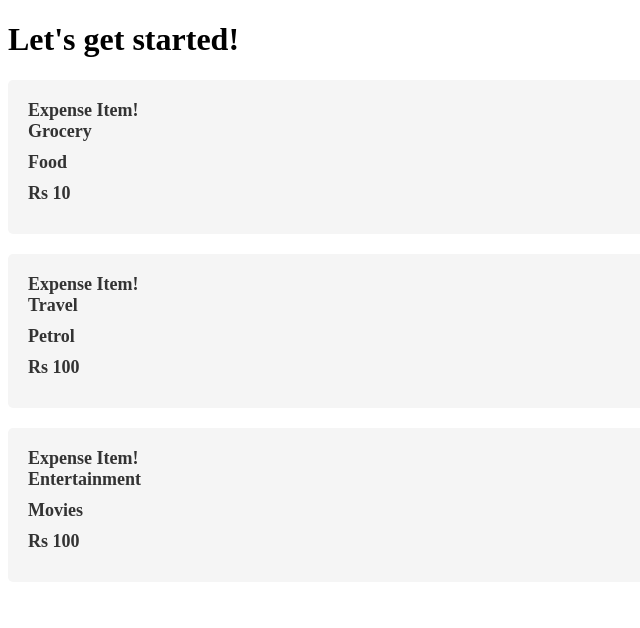
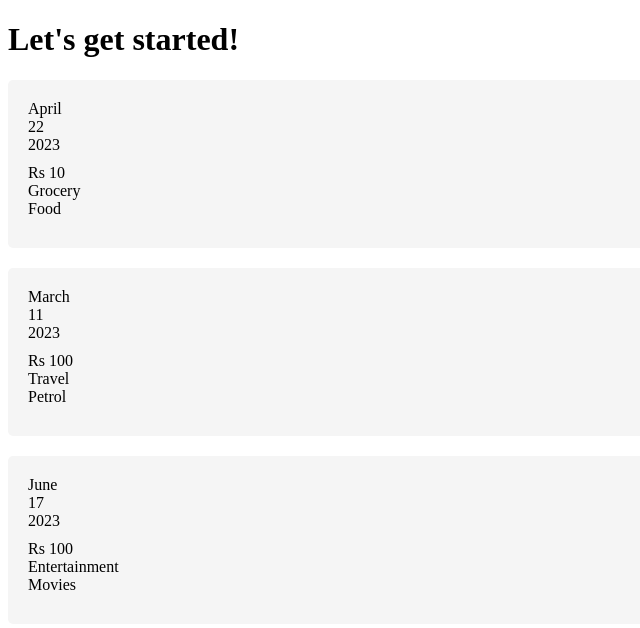
Before and after one commit to Dipankar111/Intro-to-React, a React (Create React App) app: page / in a window 1280 px wide. Shown: the top 628 px of the page, without its empty margins (0-640 px from the left). Built offline with nearby package versions, Linux system fonts and the light colour scheme.

Commit message:
Readable components

```diff
--- a/src/App.js
+++ b/src/App.js
@@ -1,22 +1,24 @@
-import ExpenseItem from "./components/Expenseitem";
+import React from 'react';
+import ExpenseItem from './components/ExpenseItem';
 
 function App() {
   const expenses = [
-    {title: "Food", locationOfExpenditure:"Grocery", amount: "Rs 10"},
-    {title: "Petrol", locationOfExpenditure:"Travel", amount: "Rs 100" },
-    {title: "Movies", locationOfExpenditure:"Entertainment", amount: "Rs 100" },
-]
+    { title: 'Food', location: 'Grocery', amount: 'Rs 10', date: new Date(2023, 3, 22) },
+    { title: 'Petrol', location: 'Travel', amount: 'Rs 100', date: new Date(2023, 2, 11) },
+    { title: 'Movies', location: 'Entertainment', amount: 'Rs 100', date: new Date(2023, 5, 17) },
+  ];
 
   return (
     <div>
       <h1>Let's get started!</h1>
       <div>
-        {expenses.map((expense) => (
+        {expenses.map((expense, index) => (
           <ExpenseItem
-
+            key={index}
             title={expense.title}
-            locationOfExpenditure={expense.locationOfExpenditure}
+            location={expense.location}
             amount={expense.amount}
+            date={expense.date}
           />
         ))}
       </div>
--- /dev/null
+++ b/src/components/ExpenseDate.js
@@ -0,0 +1,17 @@
+import React from 'react';
+
+function ExpenseDate(props) {
+  const month = props.date.toLocaleString('en-IN', { month: 'long' });
+  const day = props.date.toLocaleString('en-IN', { day: '2-digit' });
+  const year = props.date.getFullYear();
+
+  return (
+    <div className="expense-date">
+      <div >{month}</div>
+      <div>{day}</div>
+      <div>{year}</div>
+    </div>
+  );
+}
+
+export default ExpenseDate;
--- /dev/null
+++ b/src/components/Expensedetails.js
@@ -0,0 +1,13 @@
+import React from 'react';
+
+function ExpenseDetails(props) {
+  return (
+    <div >
+      <div>{props.amount}</div>
+      <div>{props.location}</div>
+      <div>{props.title}</div>
+    </div>
+  );
+}
+
+export default ExpenseDetails;
--- a/src/components/Expenseitem.js
+++ b/src/components/Expenseitem.js
@@ -1,23 +1,17 @@
 
-import './ExpenseItem.css'
-
+import React from 'react';
+import ExpenseDate from './ExpenseDate';
+import ExpenseDetails from './Expensedetails';
+import './ExpenseItem.css';
 
 function ExpenseItem(props) {
   return (
-      <div className='container'>
-         <h2>Expense Item!</h2>
-        <div>
-          <h2>{props.locationOfExpenditure}</h2>
-        </div>
-        <div>
-          <h2>{props.title}</h2>
-        </div>
-        <div>
-          <h2>{props.amount}</h2>
-        </div>
+    <div className="container">
+      <ExpenseDate date={props.date} />
 
-      </div>
-    );
-  }
+      <ExpenseDetails amount={props.amount}  location={props.location}   title={props.title} />
+    </div>
+  );
+}
 
-  export default ExpenseItem;
+export default ExpenseItem;
```
